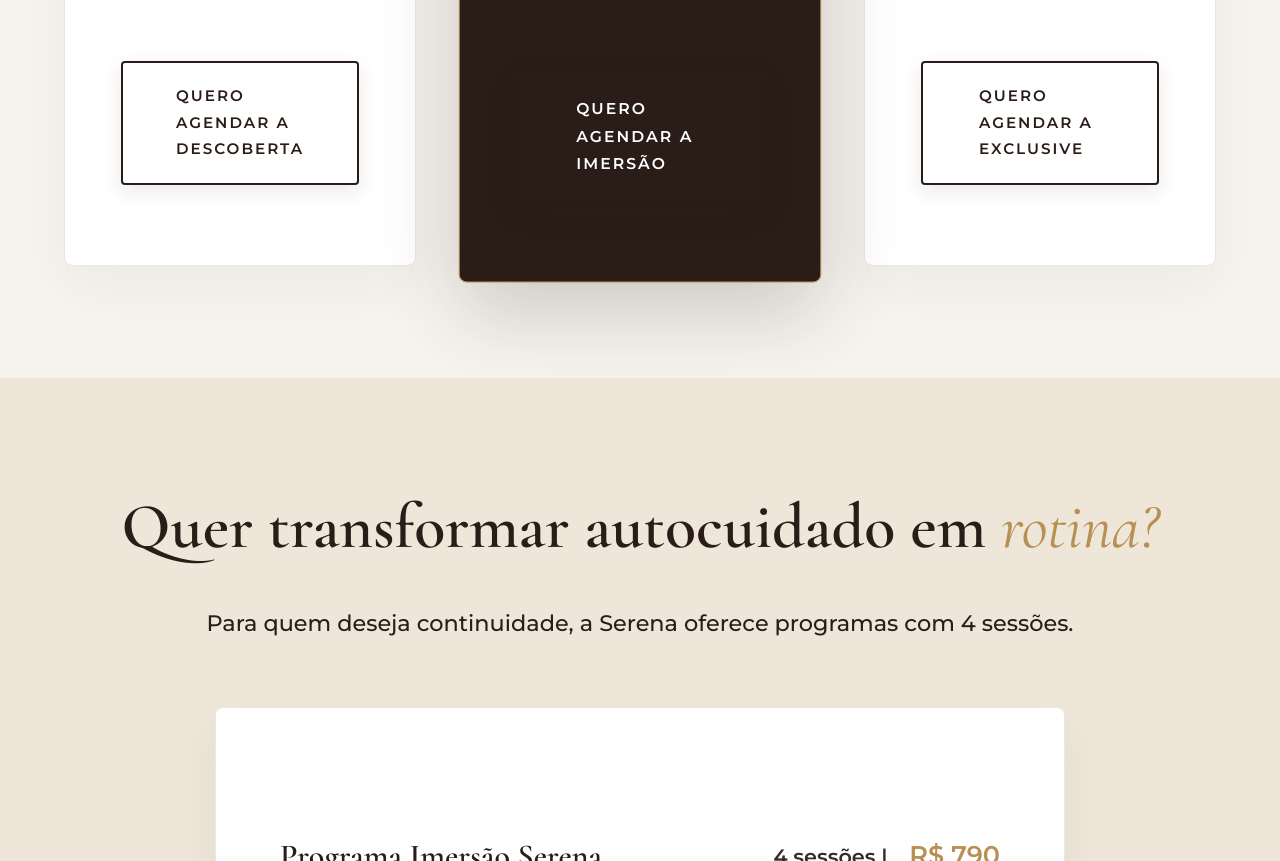
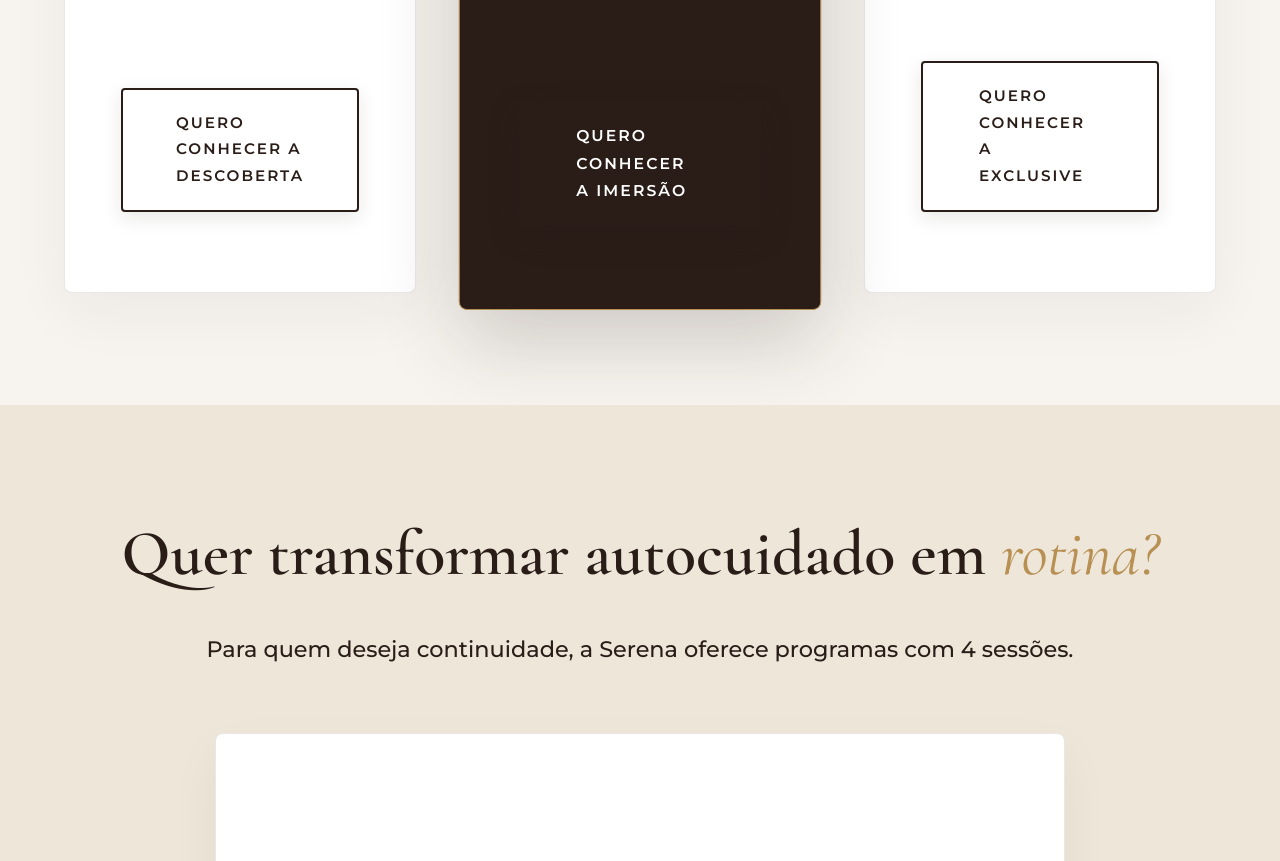
Before and after one commit to pluvisoto/serena, a website built with Vite: page index.html in a window 1280 px wide. Shown: the part 9694-10555 px from the top of the page. Built offline with nearby package versions, Linux system fonts and the light colour scheme.

Commit message:
fix: textos dos botões alterados para Quero Conhecer

```diff
--- a/index.html
+++ b/index.html
@@ -399,7 +399,7 @@
                 <p class="price-complement">Perfeita para quem deseja experimentar a sensação do HeadSpa antes de avançar para uma jornada completa.</p>
               </div>
               <div class="price-footer">
-                <a href="/descobrindo-serena.html" class="btn btn-secondary" style="width:100%">Quero agendar a Descoberta</a>
+                <a href="/descobrindo-serena.html" class="btn btn-secondary" style="width:100%">Quero Conhecer a Descoberta</a>
               </div>
             </div>
 
@@ -417,7 +417,7 @@
                 <p class="price-complement">Perfeita para quem quer sair da rotina e viver uma experiência premium de autocuidado.</p>
               </div>
               <div class="price-footer">
-                <a href="https://cal.com/serena-headspa/imersao-serena" target="_blank" class="btn btn-primary" style="width:100%">Quero agendar a Imersão</a>
+                <a href="https://cal.com/serena-headspa/imersao-serena" target="_blank" class="btn btn-primary" style="width:100%">Quero Conhecer a Imersão</a>
               </div>
             </div>
 
@@ -434,7 +434,7 @@
                 <p class="price-complement">Perfeita para quem quer o protocolo mais completo e uma experiência de alto valor percebido.</p>
               </div>
               <div class="price-footer">
-                <a href="https://cal.com/serena-headspa/exclusive-serena" target="_blank" class="btn btn-secondary" style="width:100%">Quero agendar a Exclusive</a>
+                <a href="https://cal.com/serena-headspa/exclusive-serena" target="_blank" class="btn btn-secondary" style="width:100%">Quero Conhecer a Exclusive</a>
               </div>
             </div>
 
```
